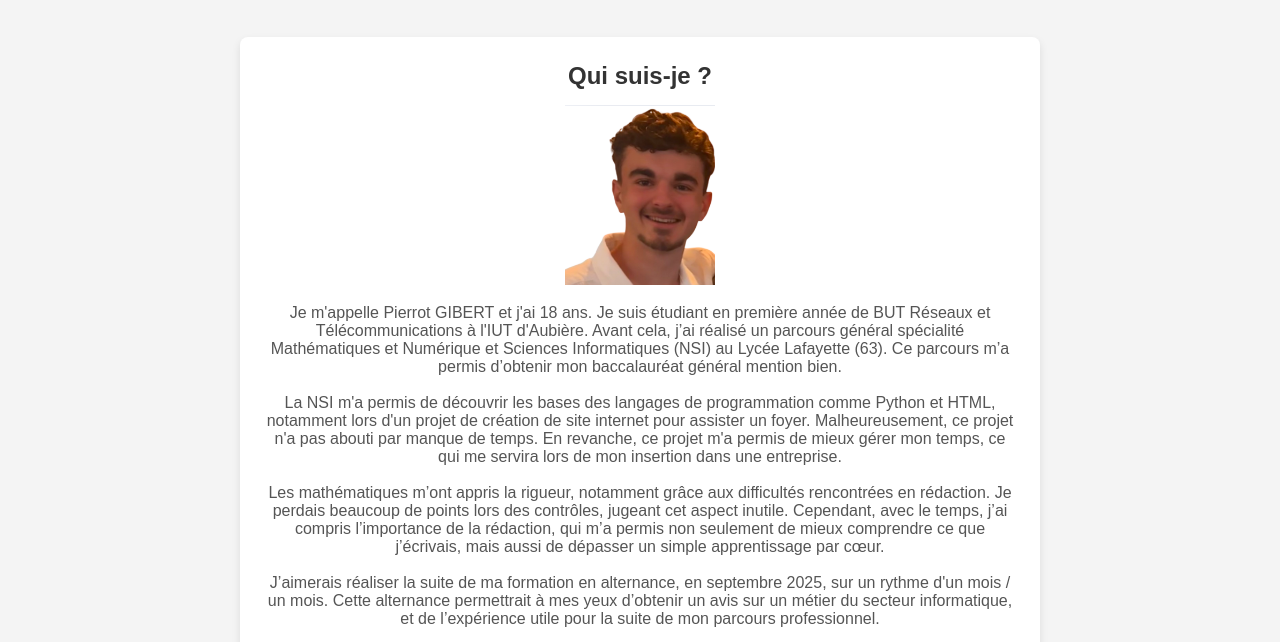
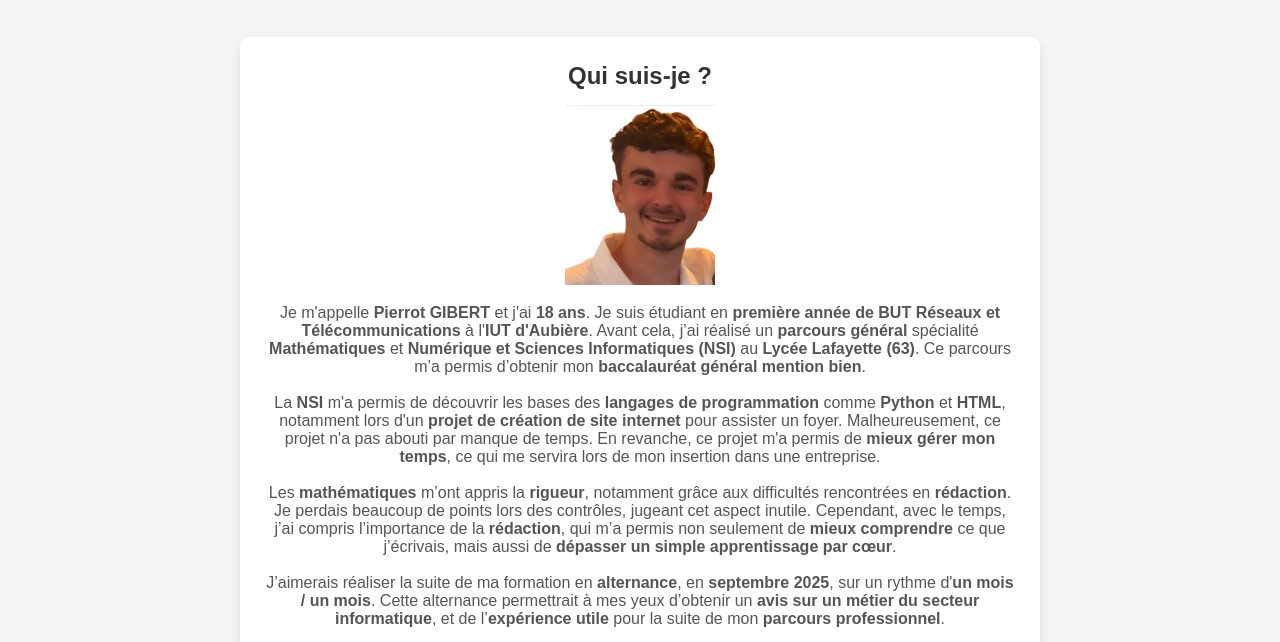
Before and after one commit to SKyNiTr0-0ff/Portfolio, a plain HTML site: page a_propos.html in a window 1280 px wide. Shown: the part 158-800 px from the top of the page. Drawn offline with Linux system fonts and the light colour scheme.

Commit message:
Update a_propos.html

```diff
--- a/a_propos.html
+++ b/a_propos.html
@@ -32,13 +32,13 @@
             <div class="rectangle">
                 <h3 class="titre-rectangle">Qui suis-je ?</h3>
                 <img src="moi.png" alt="Photo de Pierrot GIBERT" style="width:150px; height:auto; margin-bottom:15px;">
-                <p class="description-rectangle">Je m'appelle Pierrot GIBERT et j'ai 18 ans. Je suis étudiant en première année de BUT Réseaux et Télécommunications à l'IUT d'Aubière. Avant cela, j’ai réalisé un parcours général spécialité Mathématiques et Numérique et Sciences Informatiques (NSI) au Lycée Lafayette (63). Ce parcours m’a permis d’obtenir mon baccalauréat général mention bien.</p>
+                <p class="description-rectangle">Je m'appelle <strong>Pierrot GIBERT</strong> et j'ai <strong>18 ans</strong>. Je suis étudiant en <strong>première année de BUT Réseaux et Télécommunications</strong> à l'<strong>IUT d'Aubière</strong>. Avant cela, j’ai réalisé un <strong>parcours général</strong> spécialité <strong>Mathématiques</strong> et <strong>Numérique et Sciences Informatiques (NSI)</strong> au <strong>Lycée Lafayette (63)</strong>. Ce parcours m’a permis d’obtenir mon <strong>baccalauréat général mention bien</strong>.</p>
                 <br>
-                <p class="description-rectangle">La NSI m'a permis de découvrir les bases des langages de programmation comme Python et HTML, notamment lors d'un projet de création de site internet pour assister un foyer. Malheureusement, ce projet n'a pas abouti par manque de temps. En revanche, ce projet m'a permis de mieux gérer mon temps, ce qui me servira lors de mon insertion dans une entreprise.</p>
+                <p class="description-rectangle">La <strong>NSI</strong> m'a permis de découvrir les bases des <strong>langages de programmation</strong> comme <strong>Python</strong> et <strong>HTML</strong>, notamment lors d'un <strong>projet de création de site internet</strong> pour assister un foyer. Malheureusement, ce projet n'a pas abouti par manque de temps. En revanche, ce projet m'a permis de <strong>mieux gérer mon temps</strong>, ce qui me servira lors de mon insertion dans une entreprise.</p>
                 <br>
-                <p class="description-rectangle">Les mathématiques m’ont appris la rigueur, notamment grâce aux difficultés rencontrées en rédaction. Je perdais beaucoup de points lors des contrôles, jugeant cet aspect inutile. Cependant, avec le temps, j’ai compris l’importance de la rédaction, qui m’a permis non seulement de mieux comprendre ce que j’écrivais, mais aussi de dépasser un simple apprentissage par cœur.</p>
+                <p class="description-rectangle">Les <strong>mathématiques</strong> m’ont appris la <strong>rigueur</strong>, notamment grâce aux difficultés rencontrées en <strong>rédaction</strong>. Je perdais beaucoup de points lors des contrôles, jugeant cet aspect inutile. Cependant, avec le temps, j’ai compris l’importance de la <strong>rédaction</strong>, qui m’a permis non seulement de <strong>mieux comprendre</strong> ce que j’écrivais, mais aussi de <strong>dépasser un simple apprentissage par cœur</strong>.</p>
                 <br>
-                <p class="description-rectangle">J’aimerais réaliser la suite de ma formation en alternance, en septembre 2025, sur un rythme d'un mois / un mois. Cette alternance permettrait à mes yeux d’obtenir un avis sur un métier du secteur informatique, et de l’expérience utile pour la suite de mon parcours professionnel.</p>
+                <p class="description-rectangle">J’aimerais réaliser la suite de ma formation en <strong>alternance</strong>, en <strong>septembre 2025</strong>, sur un rythme d'<strong>un mois / un mois</strong>. Cette alternance permettrait à mes yeux d’obtenir un <strong>avis sur un métier du secteur informatique</strong>, et de l’<strong>expérience utile</strong> pour la suite de mon <strong>parcours professionnel</strong>.</p>
             </div>
         </div>
     </section>
```
